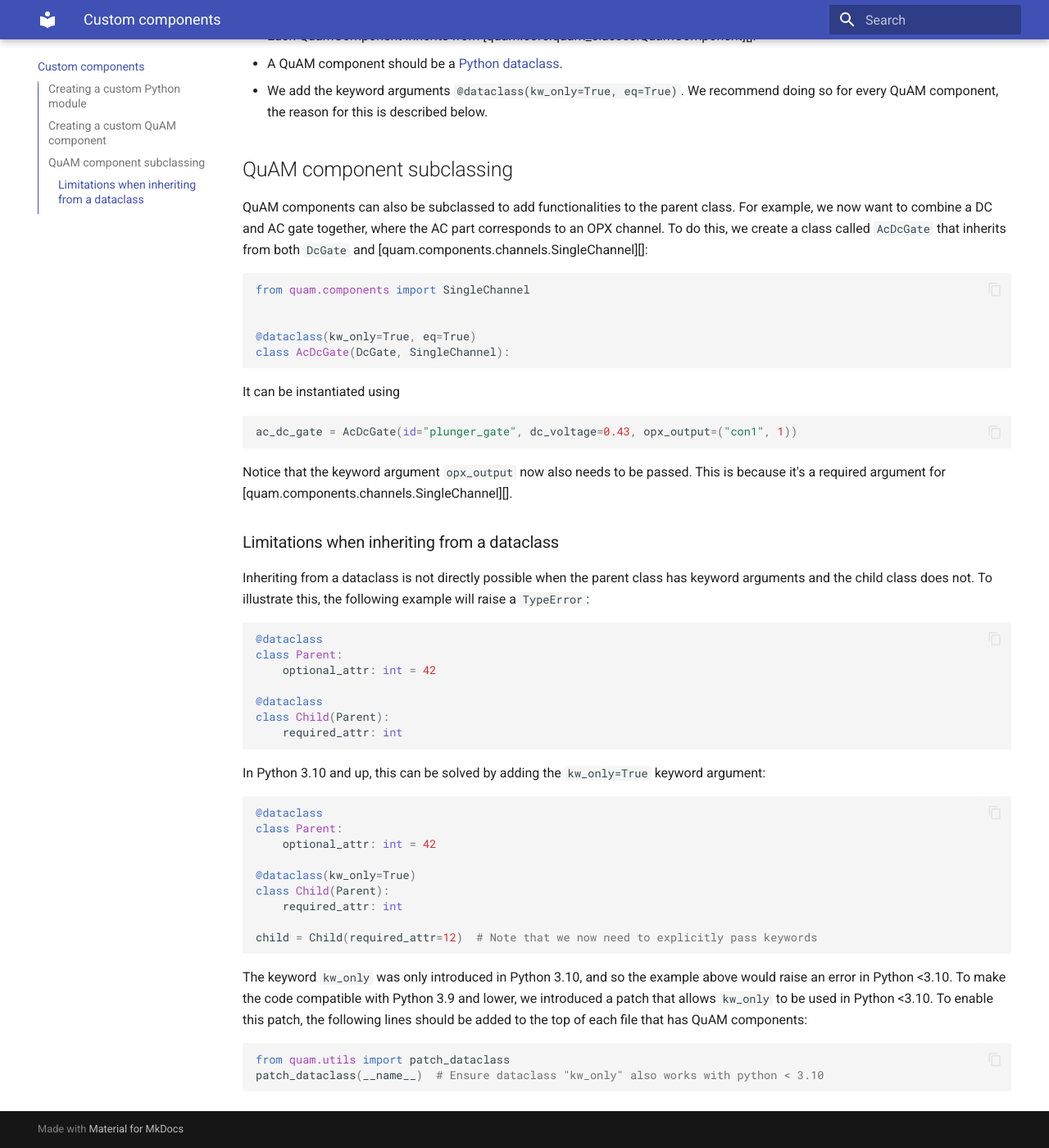
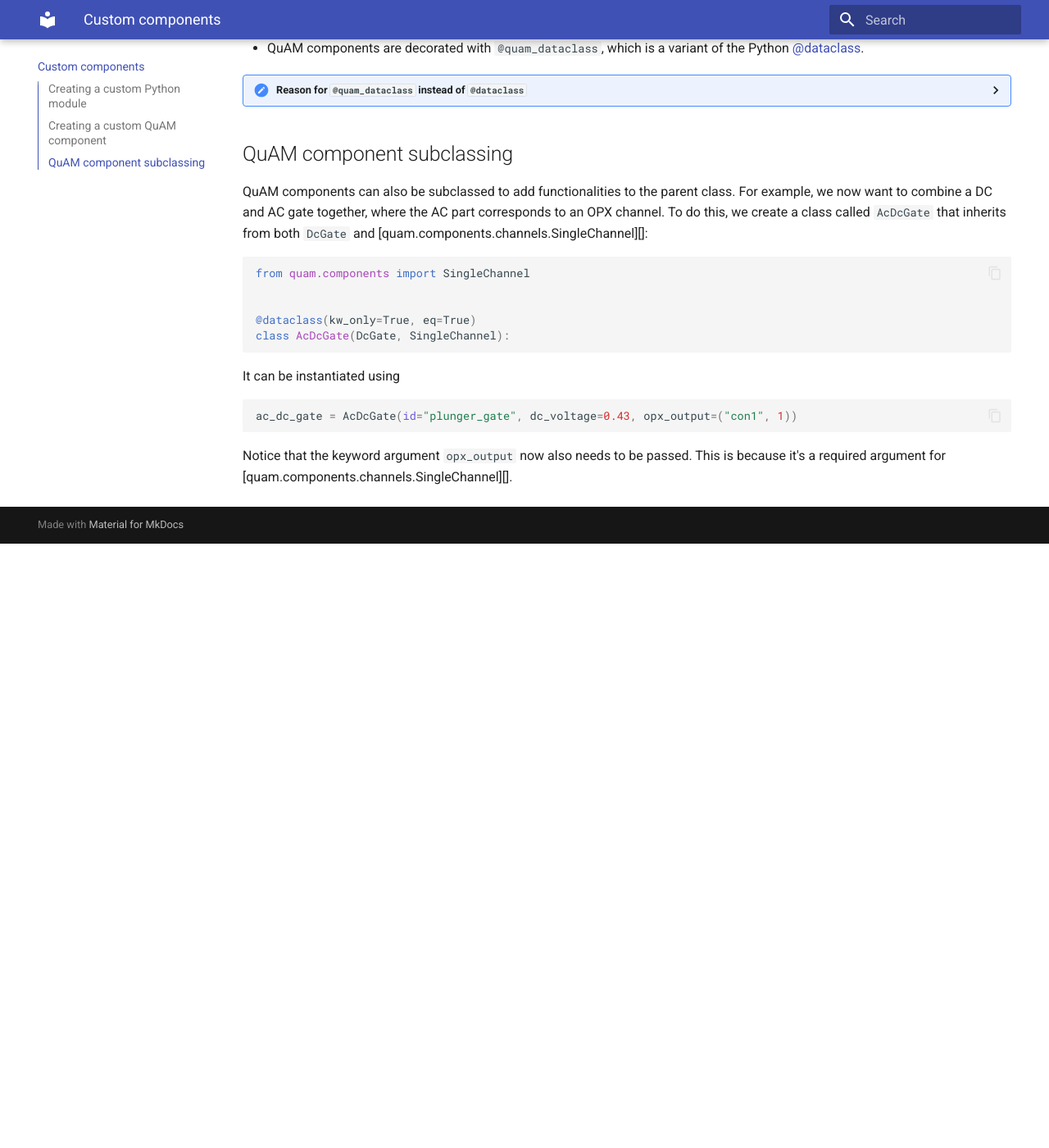
Before and after one commit to qua-platform/quam, an MkDocs documentation site: the page built from docs/custom-components.md, in a window 1280 px wide and 1400 px high, scrolled down 1579 px. Shown: the whole window at 82% size. Built offline with MkDocs 1.6.1 and Material for MkDocs 9.7.7, drawn with Linux system fonts in a browser that asks for light colours; after the commit the page ends 2242 px from its top, so only the background shows below that; some of the changed text lies outside the part shown.

Commit message:
update documentation

````diff
--- a/docs/custom-components.md
+++ b/docs/custom-components.md
@@ -55,11 +55,10 @@
 In this example, we will make a basic QuAM component representing a DC gate, with two properties: `name` and `dc_voltage`:
 
 ```python title="my_quam/components/gates.py"
-from dataclasses import dataclass
 from typing import Union
-from quam.core import QuamComponent
+from quam.core import QuamComponent, quam_dataclass
 
-@dataclass(kw_only=True, eq=True)
+@quam_dataclass
 class DcGate(QuamComponent):
     id: Union[int, str]
     dc_voltage: float
@@ -73,30 +72,9 @@
 A few notes about the above:
 
 - Each QuamComponent inherits from [quam.core.quam_classes.QuamComponent][].
-- A QuAM component should be a [Python dataclass](https://docs.python.org/3/library/dataclasses.html).
-- We add the keyword arguments `@dataclass(kw_only=True, eq=True)`. We recommend doing so for every QuAM component, the reason for this is described below.
+- QuAM components are decorated with `@quam_dataclass`, which is a variant of the Python [@dataclass](https://docs.python.org/3/library/dataclasses.html).
 
-## QuAM component subclassing
-QuAM components can also be subclassed to add functionalities to the parent class.
-For example, we now want to combine a DC and AC gate together, where the AC part corresponds to an OPX channel.
-To do this, we create a class called `AcDcGate` that inherits from both `DcGate` and [quam.components.channels.SingleChannel][]:
-
-```python
-from quam.components import SingleChannel
-
-
-@dataclass(kw_only=True, eq=True)
-class AcDcGate(DcGate, SingleChannel):
-```
-
-It can be instantiated using
-```python
-ac_dc_gate = AcDcGate(id="plunger_gate", dc_voltage=0.43, opx_output=("con1", 1))
-```
-
-Notice that the keyword argument `opx_output` now also needs to be passed. This is because it's a required argument for [quam.components.channels.SingleChannel][].
-
-### Limitations when inheriting from a dataclass
+/// details | Reason for `@quam_dataclass` instead of `@dataclass`
 Inheriting from a dataclass is not directly possible when the parent class has keyword arguments and the child class does not.
 To illustrate this, the following example will raise a `TypeError`:
 ```python
@@ -123,9 +101,34 @@
 ```
 
 The keyword `kw_only` was only introduced in Python 3.10, and so the example above would raise an error in Python <3.10.
-To make the code compatible with Python 3.9 and lower, we introduced a patch that allows `kw_only` to be used in Python <3.10.
-To enable this patch, the following lines should be added to the top of each file that has QuAM components:
+However, to ensure QuAM is compatible with Python 3.8 and above, we introduced `@quam_dataclass` which fixes this problem:
+
 ```python
-from quam.utils import patch_dataclass
-patch_dataclass(__name__)  # Ensure dataclass "kw_only" also works with python < 3.10
+@quam_dataclass
+class Child(Parent):
+    required_attr: int
 ```
+
+An additional benefit is that `kw_only=True` is automatically passed along.
+From Python 3.10 onwards, `@quam_dataclass` is equivalent to `@dataclass(kw_only=True, eq=False)`
+///
+
+## QuAM component subclassing
+QuAM components can also be subclassed to add functionalities to the parent class.
+For example, we now want to combine a DC and AC gate together, where the AC part corresponds to an OPX channel.
+To do this, we create a class called `AcDcGate` that inherits from both `DcGate` and [quam.components.channels.SingleChannel][]:
+
+```python
+from quam.components import SingleChannel
+
+
+@dataclass(kw_only=True, eq=True)
+class AcDcGate(DcGate, SingleChannel):
+```
+
+It can be instantiated using
+```python
+ac_dc_gate = AcDcGate(id="plunger_gate", dc_voltage=0.43, opx_output=("con1", 1))
+```
+
+Notice that the keyword argument `opx_output` now also needs to be passed. This is because it's a required argument for [quam.components.channels.SingleChannel][].
````
